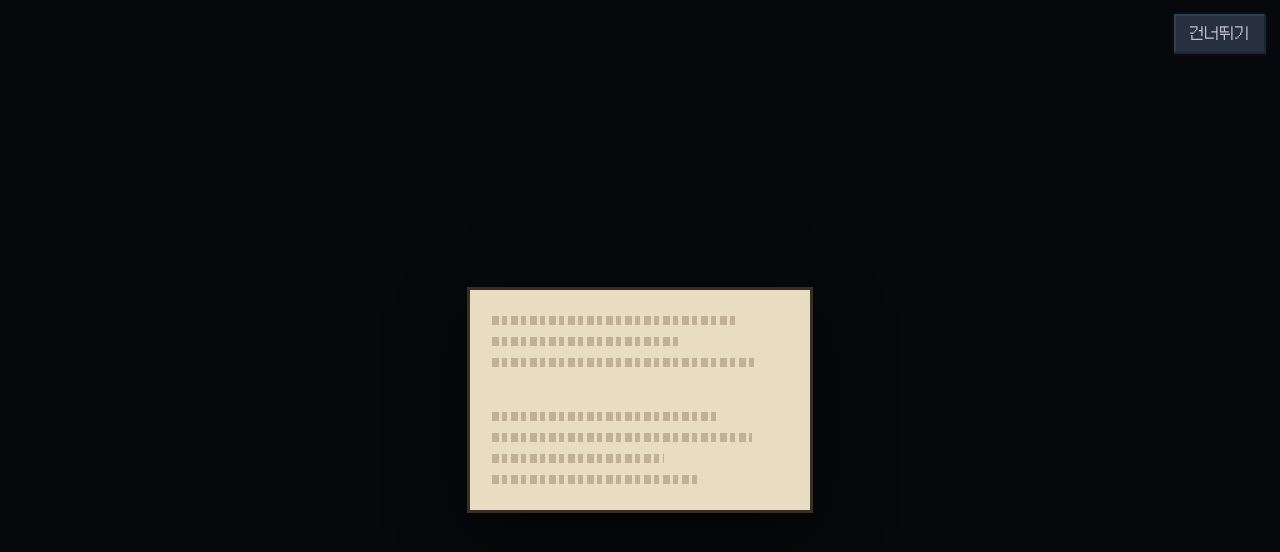
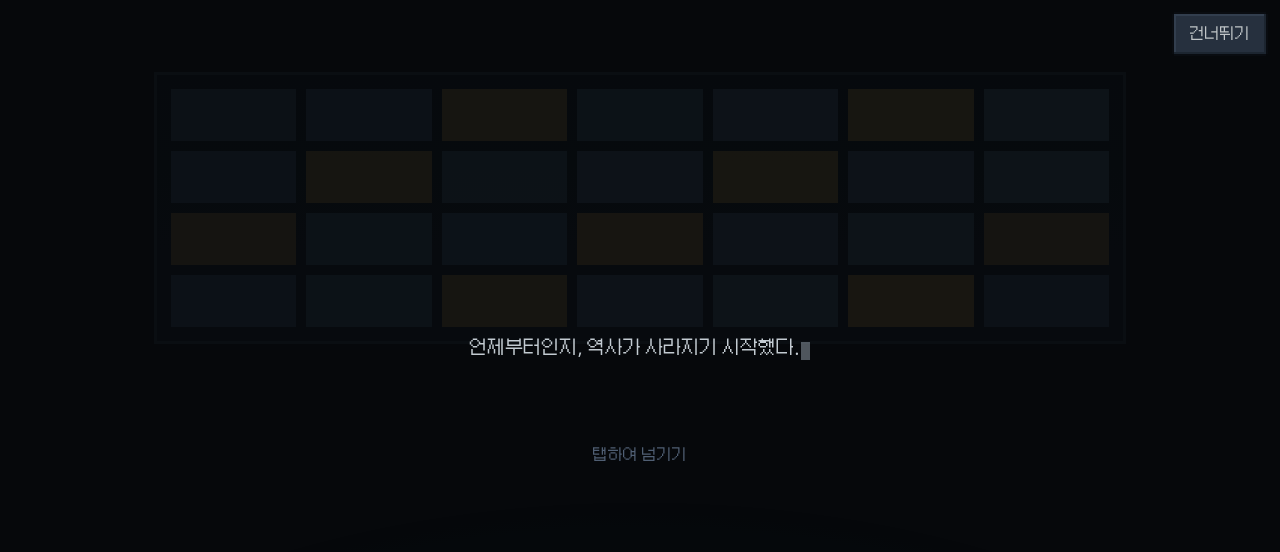
Before and after one commit to deenu0224/history, a React (Vite) app: page / in a window 1280 px wide. Shown: the top 552 px of the page. Built offline with nearby package versions, Linux system fonts and the light colour scheme; a web font is replaced by a local one.

Commit message:
Revert to the 8-line worldbuilding prologue (user preferred it)
Co-Authored-By: Claude Opus 5.5 <noreply@anthropic.com>
Claude-Session: https://claude.ai/code/session_01KFSubRhYMwfv7XXZeecSZ3

```diff
--- a/src/data/script.ts
+++ b/src/data/script.ts
@@ -3,8 +3,7 @@
  *  - 콜드 오픈: 데스크톱이 켜지기 전 짧은 줄(입력 없음, 탭하면 넘어감). docs/NARRATIVE_FIRST10.md.
  *  - 관측 HUD 에는 연도·장소·인물을 넣지 않는다.
  */
-import type { Provenance, SourceRef, StateCondition } from '@/core/types';
-import { REF } from './historical/refs';
+import type { Provenance, StateCondition } from '@/core/types';
 
 export interface ScriptLine {
   speaker?: string;
@@ -17,24 +16,17 @@ const F = 'fictional' as const;
 export const EPISODE_1 = {
   id: 'ep1',
   title: '한 사관의 흔적',
-  /**
-   * 첫 실행 프롤로그(건너뛰기 가능). 설명 대신 소실을 눈앞에서 보여준다:
-   * 실록 한 쪽에서 한 줄이 글자째 사라지고, 아래 줄이 올라와 빈칸 없이 메운다.
-   * 사라지는 줄은 검증된 실록 원문 — 플레이어는 14:00 관측에서 이 말을 다시 듣는다.
-   */
-  prologue: {
-    erased: {
-      text: '김일손의 사초를 모두 대내로 들여오라.',
-      provenance: 'verified' as Provenance,
-      sources: [REF.sillokSachoOrder] as SourceRef[],
-    },
-    beats: [
-      { text: '방금, 한 줄이 사라졌다.', provenance: F },
-      { text: '빈칸은 남지 않는다. 찢긴 자국도. 기억도.', provenance: F },
-      { text: '그래서 아무도 모른다.', provenance: F },
-      { text: '實錄廳 기록대조과. 대조관 07.', provenance: F },
-    ] as ScriptLine[],
-  },
+  /** 첫 실행 프롤로그(세계관). 건너뛸 수 있다. */
+  prologue: [
+    { text: '언제부터인지, 역사가 사라지기 시작했다.', provenance: F },
+    { text: '책장이 찢기는 것도, 파일이 지워지는 것도 아니다. 기록도, 기억도 — 처음부터 없었던 것처럼.', provenance: F },
+    { text: '사람들은 그것을 「역사 소실」이라 부른다. 무엇이 사라졌는지는, 아무도 모른다.', provenance: F },
+    { text: '정부는 오래전부터 알고 있었다. 그리고 소실의 영향을 받지 않는 장치를 만들었다. 관측기.', provenance: F },
+    { text: '관측기는 과거를 직접 본다. 단, 기록이 가리키는 곳만. 기록은 시간의 주소다.', provenance: F },
+    { text: '實錄廳 실록청. 사라진 기록을 찾아 과거를 보고, 다시 적는 국가기관.', provenance: F },
+    { text: '나는 그곳의 대조관이다. 기록과 과거를 맞대어 보고, 도장을 찍는다.', provenance: F },
+    { text: '일치. 불일치. 도장이 찍히면, 그것이 역사가 된다.', provenance: F },
+  ] as ScriptLine[],
   coldOpen: [
     { text: '23:04. 기록대조과. 야근.', provenance: F },
     { text: '모니터에 배정 하나. 우선순위 낮음.', provenance: F },
--- a/src/styles/os.css
+++ b/src/styles/os.css
@@ -313,7 +313,7 @@ p {
   animation: blink 1s steps(2) infinite;
 }
 .boot[data-step='prologue'] .boot-room {
-  opacity: 0;
+  opacity: 0.25;
   transition: opacity 1.2s;
 }
 .boot[data-step='prologue'] {
@@ -330,58 +330,6 @@ p {
   color: var(--k9);
   word-break: keep-all;
   animation: fade-in 0.6s both;
-}
-.prologue {
-  position: absolute;
-  inset: 0;
-  display: flex;
-  flex-direction: column;
-  align-items: center;
-  justify-content: center;
-  gap: 28px;
-  padding: 0 24px;
-}
-.prologue-page {
-  width: min(78vw, 340px);
-  padding: 26px 22px;
-  display: flex;
-  flex-direction: column;
-  gap: 12px;
-  background: #e8dcc2;
-  box-shadow: 0 0 0 3px #3a2e22, 0 18px 60px rgba(0, 0, 0, 0.6);
-  animation: fade-in 1.2s both;
-  transition: opacity 1.4s, transform 1.4s;
-}
-.prologue--beats .prologue-page {
-  opacity: 0.18;
-  transform: scale(0.94);
-}
-.pg-faint {
-  display: block;
-  height: 9px;
-  background: repeating-linear-gradient(90deg, #8d7b60 0 7px, transparent 7px 10px, #8d7b60 10px 15px, transparent 15px 19px);
-  opacity: 0.45;
-}
-.pg-line {
-  margin: 0;
-  font-family: var(--f-pixel);
-  font-size: 1rem;
-  line-height: 1.6;
-  color: #1f1a14;
-  max-height: 3.4em;
-  overflow: hidden;
-  transition: max-height 1.1s ease-in-out, margin 1.1s ease-in-out;
-}
-.pg-line-closed {
-  max-height: 0;
-  margin: -6px 0;
-}
-.pg-ch {
-  transition: opacity 0.35s, filter 0.35s;
-}
-.pg-ch-gone {
-  opacity: 0;
-  filter: blur(2px);
 }
 .prologue-skip {
   position: absolute;
--- a/src/ui/os/Boot.tsx
+++ b/src/ui/os/Boot.tsx
@@ -7,7 +7,6 @@ import { useGameStore } from '@/store/gameStore';
 import { useTypewriter } from '../hooks';
 import { fx } from '../lib/fx';
 import { useUi } from '../uiStore';
-import { Prologue } from './Prologue';
 
 type Step = 'checking' | 'prologue' | 'cold' | 'login' | 'entering';
 
@@ -37,10 +36,10 @@ export function Boot() {
     };
   }, []);
 
-  const paging = step === 'cold';
-  const lines = EPISODE_1.coldOpen;
+  const paging = step === 'prologue' || step === 'cold';
+  const lines = step === 'prologue' ? EPISODE_1.prologue : EPISODE_1.coldOpen;
   const cur = lines[line]?.text ?? '';
-  const tw = useTypewriter(paging ? cur : '', 16);
+  const tw = useTypewriter(paging ? cur : '', step === 'prologue' ? 28 : 16);
 
   const toCold = () => {
     setLine(0);
@@ -69,6 +68,7 @@ export function Boot() {
     if (!tw.done) return tw.finish();
     fx('tap');
     if (line + 1 < lines.length) setLine(line + 1);
+    else if (step === 'prologue') toCold();
     else void enter('new');
   };
 
@@ -81,7 +81,8 @@ export function Boot() {
   // 줄이 다 써지면 잠시 뒤 스스로 넘어간다(짧게)
   useEffect(() => {
     if (!paging || !tw.done) return;
-    const t = window.setTimeout(advance, line + 1 < lines.length ? 1700 : 2100);
+    const base = step === 'prologue' ? 2600 : 1700;
+    const t = window.setTimeout(advance, line + 1 < lines.length ? base : base + 400);
     return () => window.clearTimeout(t);
     // eslint-disable-next-line react-hooks/exhaustive-deps
   }, [step, tw.done, line]);
@@ -96,7 +97,12 @@ export function Boot() {
         </div>
         <div className="boot-glow" />
       </div>
-      {step === 'prologue' && <Prologue onDone={toCold} />}
+      {step === 'prologue' && (
+        <p className="prologue-line" key={`p${line}`} data-testid="prologue">
+          {tw.shown}
+          <i className="caret" />
+        </p>
+      )}
       {step === 'prologue' && (
         <button type="button" className="btn btn-ghost prologue-skip" data-testid="boot-skip" onPointerDown={skip}>
           건너뛰기
--- a/src/ui/os/Prologue.tsx
+++ /dev/null
@@ -1,105 +0,0 @@
-/**
- * 프롤로그: 설명 대신 소실을 보여준다.
- * page → 실록 한 쪽(흐린 글줄 사이에 또렷한 한 줄) / erase → 그 줄이 글자째 무작위로 사라짐 /
- * close → 아래 줄이 올라와 빈칸을 메움(페이지는 멀쩡해 보인다) / beats → 짧은 문장들.
- */
-import { useEffect, useMemo, useState } from 'react';
-import { EPISODE_1 } from '@/data/script';
-import { playSfx } from '@/game/audio';
-import { prefersReducedMotion, useTypewriter } from '../hooks';
-
-type Phase = 'page' | 'erase' | 'close' | 'beats';
-
-const FAINT_ABOVE = [0.82, 0.64, 0.9];
-const FAINT_BELOW = [0.76, 0.88, 0.58, 0.7];
-
-export function Prologue({ onDone }: { onDone: () => void }) {
-  const { erased, beats } = EPISODE_1.prologue;
-  const reduced = prefersReducedMotion();
-  const [phase, setPhase] = useState<Phase>('page');
-  const [gone, setGone] = useState(0);
-  const [beat, setBeat] = useState(0);
-
-  const chars = useMemo(() => Array.from(erased.text), [erased.text]);
-  // 사라지는 순서: 무작위지만 매번 같게(씨앗 고정)
-  const order = useMemo(() => {
-    const idx = chars.map((_, i) => i);
-    let seed = 7;
-    for (let i = idx.length - 1; i > 0; i--) {
-      seed = (seed * 9301 + 49297) % 233280;
-      const j = Math.floor((seed / 233280) * (i + 1));
-      [idx[i], idx[j]] = [idx[j], idx[i]];
-    }
-    const rank: number[] = [];
-    idx.forEach((ci, r) => (rank[ci] = r));
-    return rank;
-  }, [chars]);
-
-  useEffect(() => {
-    if (phase === 'page') {
-      const t = window.setTimeout(() => setPhase('erase'), reduced ? 1200 : 2600);
-      return () => window.clearTimeout(t);
-    }
-    if (phase === 'erase') {
-      if (gone >= chars.length) {
-        const t = window.setTimeout(() => setPhase('close'), 500);
-        return () => window.clearTimeout(t);
-      }
-      const t = window.setTimeout(() => setGone((g) => g + 1), reduced ? 20 : 95);
-      return () => window.clearTimeout(t);
-    }
-    if (phase === 'close') {
-      const t = window.setTimeout(() => setPhase('beats'), reduced ? 400 : 1600);
-      return () => window.clearTimeout(t);
-    }
-  }, [phase, gone, chars.length, reduced]);
-
-  // 종이 넘기는 소리 하나. 사라질 때는 아무 소리도 내지 않는다(말소는 조용하다).
-  useEffect(() => {
-    playSfx('page');
-  }, []);
-
-  const line = phase === 'beats' ? beats[beat]?.text ?? '' : '';
-  const tw = useTypewriter(line, 22);
-
-  const next = () => {
-    if (phase !== 'beats') return;
-    if (!tw.done) return tw.finish();
-    if (beat + 1 < beats.length) setBeat(beat + 1);
-    else onDone();
-  };
-
-  useEffect(() => {
-    if (phase !== 'beats' || !tw.done) return;
-    const last = beat + 1 >= beats.length;
-    const t = window.setTimeout(next, last ? 2200 : 1500);
-    return () => window.clearTimeout(t);
-    // eslint-disable-next-line react-hooks/exhaustive-deps
-  }, [phase, tw.done, beat]);
-
-  return (
-    <div className={`prologue prologue--${phase}`} data-testid="prologue" onPointerDown={next}>
-      <div className="prologue-page" aria-hidden={phase === 'beats'}>
-        {FAINT_ABOVE.map((w, i) => (
-          <i key={`a${i}`} className="pg-faint" style={{ width: `${w * 100}%` }} />
-        ))}
-        <p className={`pg-line ${phase === 'close' || phase === 'beats' ? 'pg-line-closed' : ''}`} data-testid="prologue-erased">
-          {chars.map((c, i) => (
-            <span key={i} className={order[i] < gone ? 'pg-ch pg-ch-gone' : 'pg-ch'}>
-              {c}
-            </span>
-          ))}
-        </p>
-        {FAINT_BELOW.map((w, i) => (
-          <i key={`b${i}`} className="pg-faint" style={{ width: `${w * 100}%` }} />
-        ))}
-      </div>
-      {phase === 'beats' && (
-        <p className="prologue-line" key={beat} data-testid="prologue-beat">
-          {tw.shown}
-          <i className="caret" />
-        </p>
-      )}
-    </div>
-  );
-}
```
